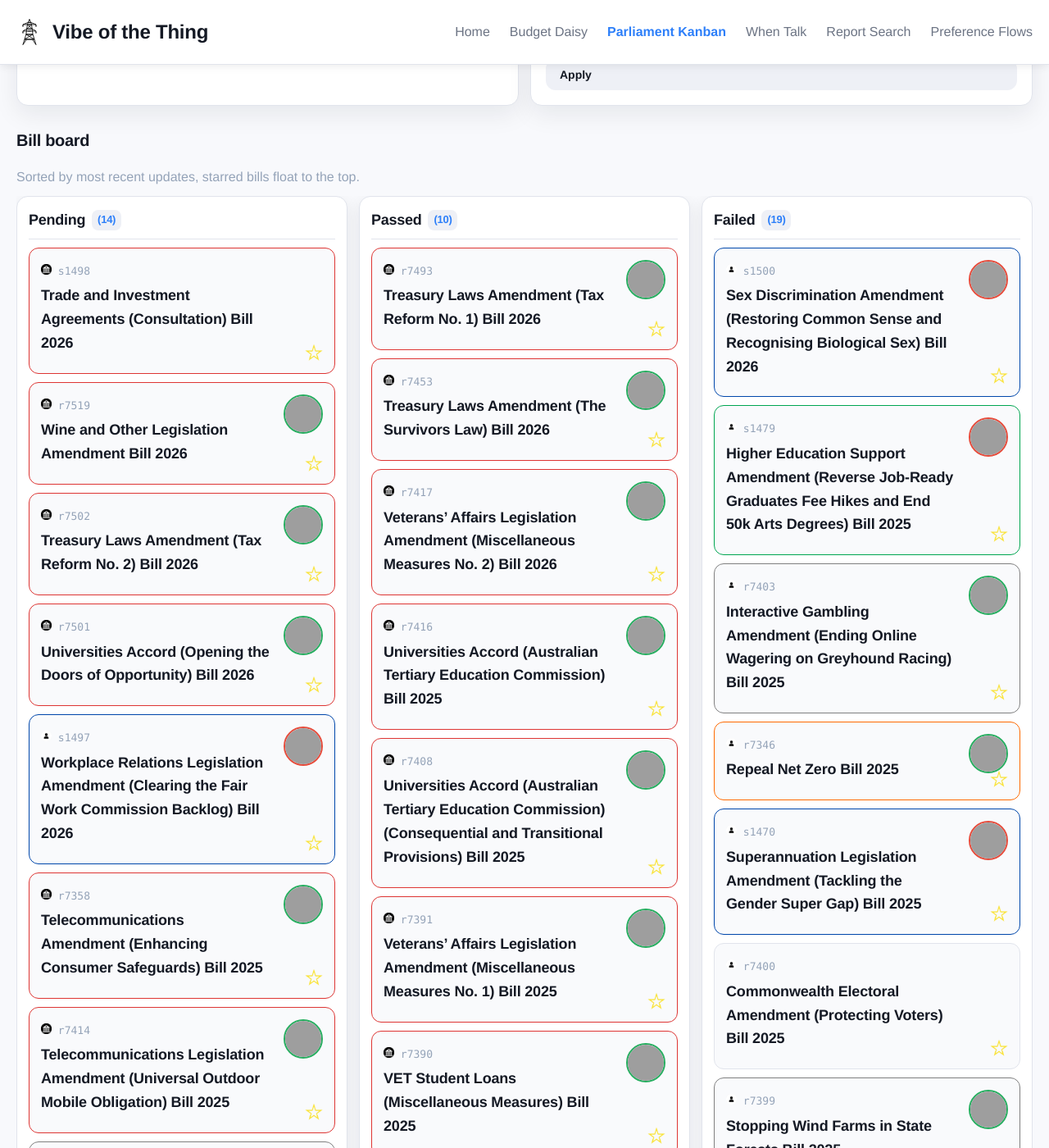
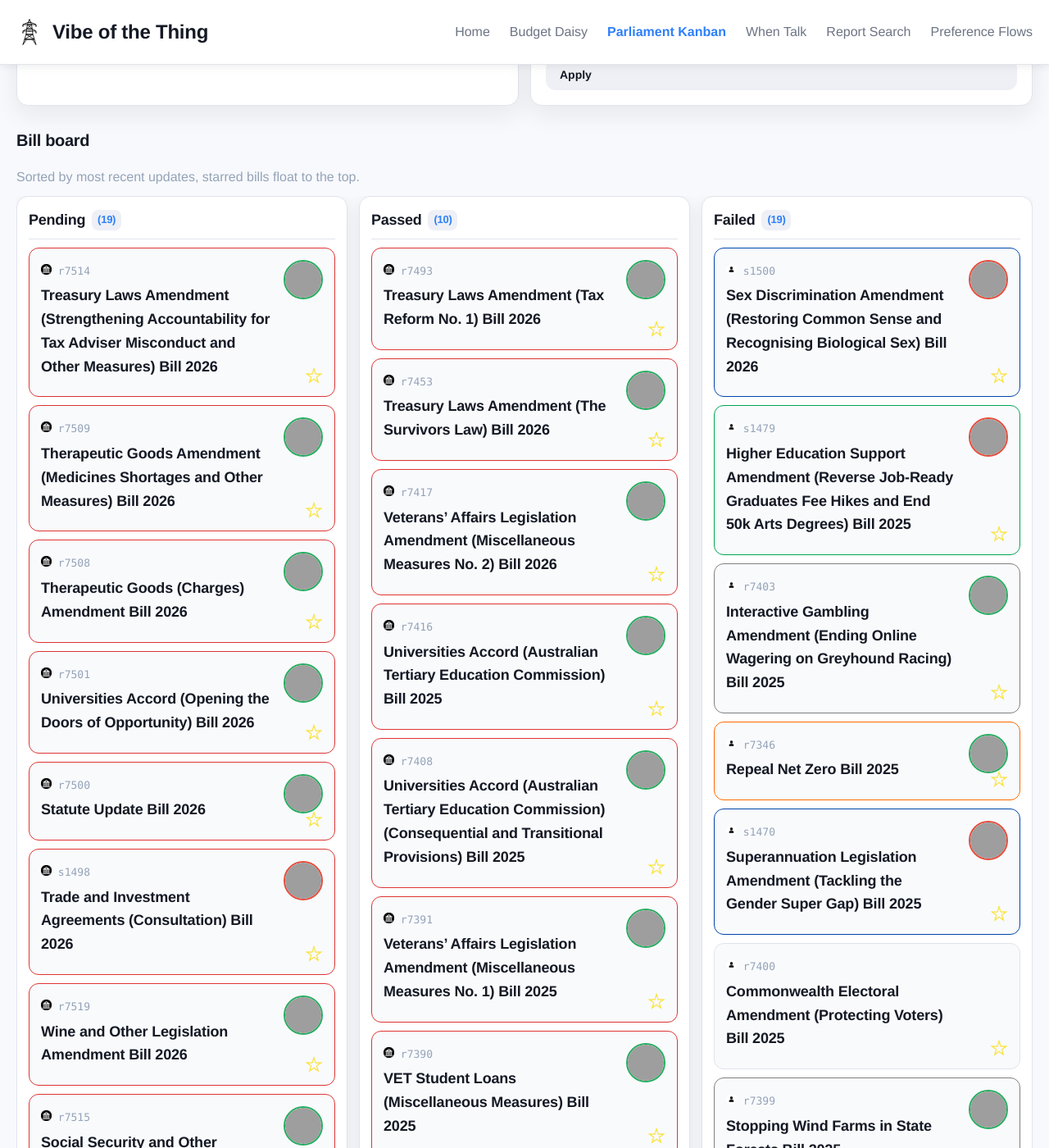
Before and after one commit to Coedice/vibe-of-the-thing, a Jekyll site: the page built from parliament-kanban/index.html, in a window 1280 px wide and 1400 px high, scrolled down 595 px. Shown: the whole window at 82% size. Built offline with Jekyll 4.4.1, drawn with Linux system fonts in a browser that asks for light colours; some of the changed text lies outside the part shown; grey boxes are pictures that could not be loaded.

Commit message:
Update bill data

```diff
--- a/_data/bills.yml
+++ b/_data/bills.yml
@@ -89,6 +89,20 @@ pending:
   pdf_url: https://parlinfo.aph.gov.au/parlInfo/download/legislation/bills/r7451_first-reps/toc_pdf/26031b01.pdf;fileType=application%2Fpdf
   last_updated: 2026-05-25
   second_reading_hansard_url: https://parlinfo.aph.gov.au/parlInfo/search/display/display.w3p;query=Id%3A%22chamber%2Fhansardr%2F29157%2F0211%22
+- bill_id: r7500
+  title: Statute Update Bill 2026
+  status: Before Senate
+  type: Government
+  portfolio: Attorney-General
+  originating_house: House of Representatives
+  summary: null
+  introducer_name: Michelle Rowland
+  introducer_party: Labor
+  introducer_id: '10751'
+  introducer_division: Greenway
+  pdf_url: https://parlinfo.aph.gov.au/parlInfo/download/legislation/bills/r7500_first-reps/toc_pdf/26081b01.pdf;fileType=application%2Fpdf
+  last_updated: 2026-07-02
+  second_reading_hansard_url: https://parlinfo.aph.gov.au/parlInfo/search/display/display.w3p;query=Id%3A%22chamber%2Fhansardr%2F29167%2F0013%22
 - bill_id: r7501
   title: Universities Accord (Opening the Doors of Opportunity) Bill 2026
   status: Before Reps
@@ -101,7 +115,7 @@ pending:
   introducer_id: '10123'
   introducer_division: Blaxland
   pdf_url: https://parlinfo.aph.gov.au/parlInfo/download/legislation/bills/r7501_first-reps/toc_pdf/26082b01.pdf;fileType=application%2Fpdf
-  last_updated: 2026-06-25
+  last_updated: 2026-07-02
   second_reading_hansard_url: https://parlinfo.aph.gov.au/parlInfo/search/display/display.w3p;query=Id%3A%22chamber%2Fhansardr%2F29167%2F0017%22
 - bill_id: r7502
   title: Treasury Laws Amendment (Tax Reform No. 2) Bill 2026
@@ -117,6 +131,65 @@ pending:
   pdf_url: https://parlinfo.aph.gov.au/parlInfo/download/legislation/bills/r7502_first-reps/toc_pdf/26083b01.pdf;fileType=application%2Fpdf
   last_updated: 2026-06-25
   second_reading_hansard_url: https://parlinfo.aph.gov.au/parlInfo/search/display/display.w3p;query=Id%3A%22chamber%2Fhansardr%2F29167%2F0005%22
+- bill_id: r7508
+  title: Therapeutic Goods (Charges) Amendment Bill 2026
+  status: Before Reps
+  type: Government
+  portfolio: Health, Disability and Ageing
+  originating_house: House of Representatives
+  summary: null
+  introducer_name: Rebecca White
+  introducer_party: Labor
+  introducer_id: '11052'
+  introducer_division: Lyons
+  pdf_url: https://parlinfo.aph.gov.au/parlInfo/download/legislation/bills/r7508_first-reps/toc_pdf/26087b01.pdf;fileType=application%2Fpdf
+  last_updated: 2026-07-02
+  second_reading_hansard_url: https://parlinfo.aph.gov.au/parlInfo/search/display/display.w3p;query=Id%3A%22chamber%2Fhansardr%2F29171%2F0068%22
+- bill_id: r7509
+  title: Therapeutic Goods Amendment (Medicines Shortages and Other Measures) Bill
+    2026
+  status: Before Reps
+  type: Government
+  portfolio: Health, Disability and Ageing
+  originating_house: House of Representatives
+  summary: null
+  introducer_name: Rebecca White
+  introducer_party: Labor
+  introducer_id: '11052'
+  introducer_division: Lyons
+  pdf_url: https://parlinfo.aph.gov.au/parlInfo/download/legislation/bills/r7509_first-reps/toc_pdf/26088b01.pdf;fileType=application%2Fpdf
+  last_updated: 2026-07-02
+  second_reading_hansard_url: https://parlinfo.aph.gov.au/parlInfo/search/display/display.w3p;query=Id%3A%22chamber%2Fhansardr%2F29171%2F0064%22
+- bill_id: r7514
+  title: Treasury Laws Amendment (Strengthening Accountability for Tax Adviser Misconduct
+    and Other Measures) Bill 2026
+  status: Before Reps
+  type: Government
+  portfolio: Treasury
+  originating_house: House of Representatives
+  summary: null
+  introducer_name: Daniel Mulino
+  introducer_party: Labor
+  introducer_id: '10925'
+  introducer_division: Fraser
+  pdf_url: https://parlinfo.aph.gov.au/parlInfo/download/legislation/bills/r7514_first-reps/toc_pdf/26093b01.pdf;fileType=application%2Fpdf
+  last_updated: 2026-07-02
+  second_reading_hansard_url: https://parlinfo.aph.gov.au/parlInfo/search/display/display.w3p;query=Id%3A%22chamber%2Fhansardr%2F29171%2F0060%22
+- bill_id: r7515
+  title: Social Security and Other Legislation Amendment (Technical Changes No. 2)
+    Bill 2026
+  status: Before Reps
+  type: Government
+  portfolio: Social Services
+  originating_house: House of Representatives
+  summary: null
+  introducer_name: Tanya Plibersek
+  introducer_party: Labor
+  introducer_id: '10513'
+  introducer_division: Sydney
+  pdf_url: https://parlinfo.aph.gov.au/parlInfo/download/legislation/bills/r7515_first-reps/toc_pdf/26094b01.pdf;fileType=application%2Fpdf
+  last_updated: 2026-07-01
+  second_reading_hansard_url: https://parlinfo.aph.gov.au/parlInfo/search/display/display.w3p;query=Id%3A%22chamber%2Fhansardr%2F29170%2F0032%22
 - bill_id: r7519
   title: Wine and Other Legislation Amendment Bill 2026
   status: Before Reps
@@ -170,7 +243,7 @@ pending:
   introducer_division: Tasmania
   pdf_url: https://parlinfo.aph.gov.au/parlInfo/download/legislation/bills/s1442_first-senate/toc_pdf/25S0120.pdf;fileType=application%2Fpdf
   last_updated: 2025-07-23
-  second_reading_hansard_url: https://parlinfo.aph.gov.au/parlInfo/search/display/display.w3p;query=Id%3A%22chamber%2Fhansards%2F28690%2F0196%22
+  second_reading_hansard_url: https://parlinfo.aph.gov.au/parlInfo/search/display/display.w3p;query=Id%3A%22chamber%2Fhansards%2F28690%2F0195%22
 - bill_id: s1443
   title: Tertiary Education Legislation Amendment (There For Education, Not Profit)
     Bill 2025
@@ -188,7 +261,7 @@ pending:
   introducer_division: Tasmania
   pdf_url: https://parlinfo.aph.gov.au/parlInfo/download/legislation/bills/s1443_first-senate/toc_pdf/25S0320.pdf;fileType=application%2Fpdf
   last_updated: 2025-07-23
-  second_reading_hansard_url: https://parlinfo.aph.gov.au/parlInfo/search/display/display.w3p;query=Id%3A%22chamber%2Fhansards%2F28690%2F0209%22
+  second_reading_hansard_url: https://parlinfo.aph.gov.au/parlInfo/search/display/display.w3p;query=Id%3A%22chamber%2Fhansards%2F28690%2F0208%22
 - bill_id: s1481
   title: Unlocking Supply of Family Homes Bill 2025
   status: Before Senate
@@ -229,13 +302,13 @@ pending:
   portfolio: Foreign Affairs and Trade
   originating_house: Senate
   summary: null
-  introducer_name: null
+  introducer_name: Tim Ayres
   introducer_party: Labor
-  introducer_id: null
-  introducer_division: null
+  introducer_id: '10946'
+  introducer_division: NSW
   pdf_url: https://parlinfo.aph.gov.au/parlInfo/download/legislation/bills/s1498_first-senate/toc_pdf/2608620.pdf;fileType=application%2Fpdf
   last_updated: 2026-07-01
-  second_reading_hansard_url: null
+  second_reading_hansard_url: https://parlinfo.aph.gov.au/parlInfo/search/display/display.w3p;query=Id%3A%22chamber%2Fhansards%2F29227%2F0187%22
 passed:
 - bill_id: r7342
   title: Universities Accord (Cutting Student Debt by 20 Per Cent) Bill 2025
```
